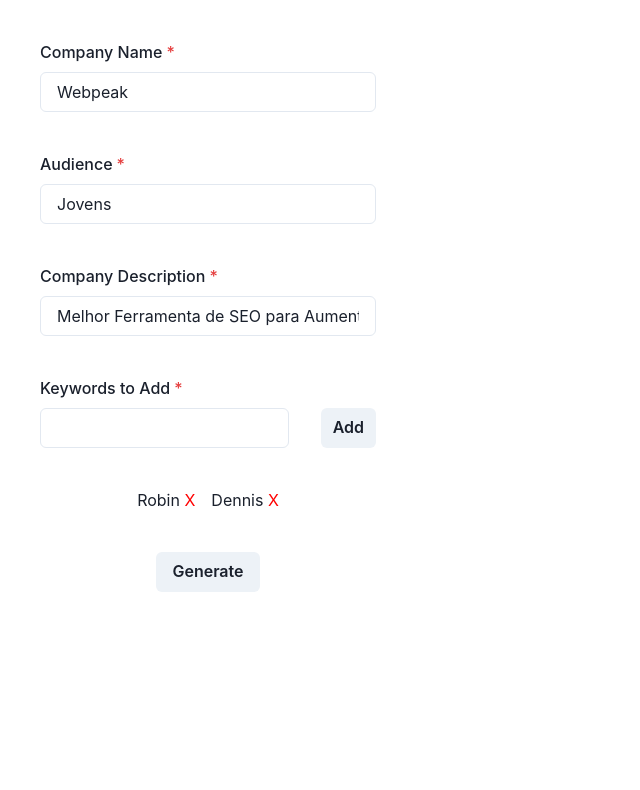
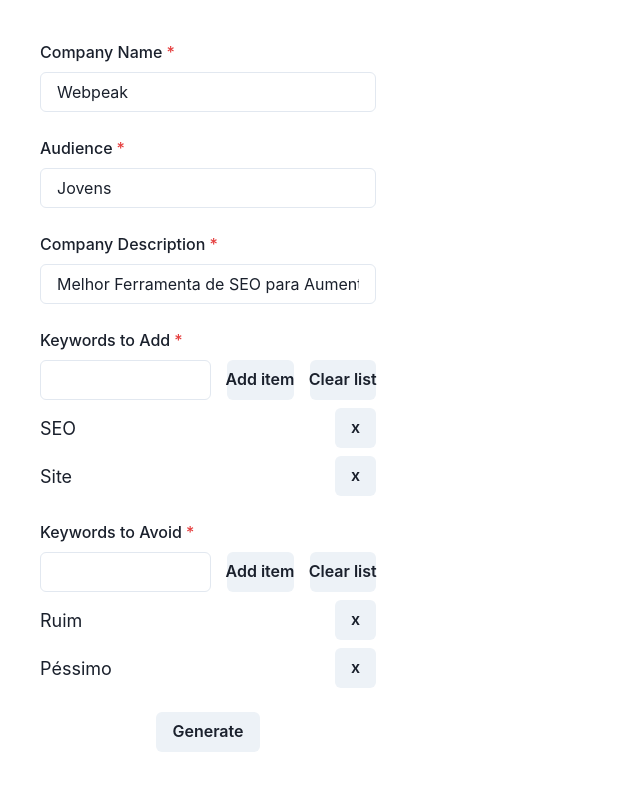
Before and after one commit to giovanafurlan/google-ads-generador, a Next.js app: page / in a window 1280 px wide. Shown: the top 790 px of the page, without its empty margins (0-640 px from the left). Built offline with nearby package versions, Linux system fonts and the light colour scheme.

Commit message:
Palavras chaves

```diff
--- a/pages/api/generateD.js
+++ /dev/null
@@ -1,75 +0,0 @@
-var axios = require("axios");
-
-export default function handler(req, res) {
-  const company = req.query.company || "";
-  if (company.trim().length === 0) {
-    res.status(400).json({
-      error: {
-        message: "Insira uma empresa válida",
-      },
-    });
-    return;
-  }
-
-  const resume = req.query.resume || "";
-  if (resume.trim().length === 0) {
-    res.status(400).json({
-      error: {
-        message: "Insira um resumo válido",
-      },
-    });
-    return;
-  }
-
-  const audience = req.query.audience || "";
-  if (audience.trim().length === 0) {
-    res.status(400).json({
-      error: {
-        message: "Insira uma audiência válida",
-      },
-    });
-    return;
-  }
-
-  var data = JSON.stringify({
-    model: "text-davinci-003",
-    prompt: `Escreva em formato de lista ordenada, duas criativas descrições com no máximo 30 caracteres cada, para a referente empresa com seu respectivo resumo que irá rodar no Google Ads com público alvo ${audience}
-    Empresa: ${company}
-    Descrição: ${resume}`,
-    temperature: 0.5,
-    max_tokens: 1000,
-    top_p: 1,
-    frequency_penalty: 0,
-    presence_penalty: 0,
-  });
-
-  var config = {
-    method: "post",
-    url: "https://api.openai.com/v1/completions",
-    headers: {
-      "Content-Type": "application/json",
-      Authorization: `Bearer ${process.env.OPENAI_API_KEY}`,
-    },
-    data: data,
-  };
-
-  axios(config)
-    .then(function (response) {
-      res.status(200).json(response.data);
-      console.log(JSON.stringify(response.data));
-    })
-    .catch(function (error) {
-      console.log(error);
-      if (error.response) {
-        console.error(error.response.status, error.response.data);
-        res.status(error.response.status).json(error.response.data);
-      } else {
-        console.error(`Error with OpenAI API request: ${error.message}`);
-        res.status(500).json({
-          error: {
-            message: "An error occurred during your request.",
-          },
-        });
-      }
-    });
-}
--- a/pages/api/generateDescription.js
+++ b/pages/api/generateDescription.js
@@ -1,64 +1,68 @@
-import { Configuration, OpenAIApi } from "openai";
+var axios = require("axios");
 
-const configuration = new Configuration({
-  apiKey: process.env.OPENAI_API_KEY,
-});
-const openai = new OpenAIApi(configuration);
-
-export default async function (req, res) {
-  if (!configuration.apiKey) {
-    res.status(500).json({
+export default function handler(req, res) {
+  const company = req.query.company || "";
+  if (company.trim().length === 0) {
+    res.status(400).json({
       error: {
-        message:
-          "OpenAI API key not configured, please follow instructions in README.md",
+        message: "Insira uma empresa válida",
       },
     });
     return;
   }
 
-  const company = req.body.company || "";
-  if (company.trim().length === 0) {
+  const resume = req.query.resume || "";
+  if (resume.trim().length === 0) {
     res.status(400).json({
       error: {
-        message: "Please enter a valid company",
+        message: "Insira um resumo válido",
       },
     });
     return;
   }
 
-  const resume = req.body.resume || "";
-  if (resume.trim().length === 0) {
+  const audience = req.query.audience || "";
+  if (audience.trim().length === 0) {
     res.status(400).json({
       error: {
-        message: "Please enter a valid resume",
+        message: "Insira uma audiência válida",
       },
     });
     return;
   }
 
-  const audience = req.body.audience || "";
-  if (audience.trim().length === 0) {
-    res.status(400).json({
-      error: {
-        message: "Please enter a valid audience",
-      },
-    });
-    return;
-  }
+  const keywords = req.query.keywords;
+  const avoidKeywords = req.query.avoidKeywords;
 
-  try {
-    const completion = await openai.createCompletion({
+  var data = JSON.stringify({
     model: "text-davinci-003",
-      prompt: generatePrompt(company, resume, audience),
-      temperature: 1,
-      max_tokens: 1000,
+    prompt: `Escreva duas criativas descrições com no máximo 90 caracteres cada, e separados por uma barra "/", com as seguintes palavras chaves ${keywords} e evitando as palavras ${avoidKeywords}, para a referente empresa com seu respectivo resumo que irá rodar no Google Ads para o público alvo ${audience}
+    Empresa: ${company}
+    Descrição: ${resume}`,
+    temperature: 0.5,
+    max_tokens: 2000,
     top_p: 1,
     frequency_penalty: 0,
     presence_penalty: 0,
   });
-    res.status(200).json({ result: completion.data.choices[0].text });
-  } catch (error) {
-    // Consider adjusting the error handling logic for your use case
+
+  var config = {
+    method: "post",
+    url: "https://api.openai.com/v1/completions",
+    headers: {
+      "Content-Type": "application/json",
+      Authorization: `Bearer ${process.env.OPENAI_API_KEY}`,
+    },
+    data: data,
+  };
+
+  axios(config)
+    .then(function (response) {
+      res.status(200).json(response.data);
+      console.log(JSON.stringify(response.data));
+    })
+    .catch(function (error) {
+      console.log(error);
       if (error.response) {
         console.error(error.response.status, error.response.data);
         res.status(error.response.status).json(error.response.data);
@@ -70,18 +74,5 @@
           },
         });
       }
+    });
 }
-}
-
-function generatePrompt(company, resume, audience) {
-  const capitalizedCompany =
-    company[0].toUpperCase() + company.slice(1).toLowerCase();
-  const capitalizedResume =
-    resume[0].toUpperCase() + resume.slice(1).toLowerCase();
-  const capitalizedAudience =
-    audience[0].toUpperCase() + audience.slice(1).toLowerCase();
-  return `Escreva 2 criativos resumos com no máximo 90 caracteres cada, para a referente empresa com seu respectivo resumo que irá rodar no Google Ads com público alvo ${capitalizedAudience}
-
-    Empresa: ${capitalizedCompany}
-    Descrição: ${capitalizedResume}`;
-}
--- a/pages/api/generateT.js
+++ /dev/null
@@ -1,75 +0,0 @@
-var axios = require("axios");
-
-export default function handler(req, res) {
-  const company = req.query.company || "";
-  if (company.trim().length === 0) {
-    res.status(400).json({
-      error: {
-        message: "Insira uma empresa válida",
-      },
-    });
-    return;
-  }
-
-  const resume = req.query.resume || "";
-  if (resume.trim().length === 0) {
-    res.status(400).json({
-      error: {
-        message: "Insira um resumo válido",
-      },
-    });
-    return;
-  }
-
-  const audience = req.query.audience || "";
-  if (audience.trim().length === 0) {
-    res.status(400).json({
-      error: {
-        message: "Insira uma audiência válida",
-      },
-    });
-    return;
-  }
-
-  var data = JSON.stringify({
-    model: "text-davinci-003",
-    prompt: `Escreva em formato de lista ordenada, três criativos títulos com no máximo 30 caracteres cada, para a referente empresa com seu respectivo resumo que irá rodar no Google Ads com público alvo ${audience}
-    Empresa: ${company}
-    Descrição: ${resume}`,
-    temperature: 0.5,
-    max_tokens: 1000,
-    top_p: 1,
-    frequency_penalty: 0,
-    presence_penalty: 0,
-  });
-
-  var config = {
-    method: "post",
-    url: "https://api.openai.com/v1/completions",
-    headers: {
-      "Content-Type": "application/json",
-      Authorization: `Bearer ${process.env.OPENAI_API_KEY}`,
-    },
-    data: data,
-  };
-
-  axios(config)
-    .then(function (response) {
-      res.status(200).json(response.data);
-      console.log(JSON.stringify(response.data));
-    })
-    .catch(function (error) {
-      console.log(error);
-      if (error.response) {
-        console.error(error.response.status, error.response.data);
-        res.status(error.response.status).json(error.response.data);
-      } else {
-        console.error(`Error with OpenAI API request: ${error.message}`);
-        res.status(500).json({
-          error: {
-            message: "An error occurred during your request.",
-          },
-        });
-      }
-    });
-}
--- a/pages/api/generateTitle.js
+++ b/pages/api/generateTitle.js
@@ -1,64 +1,69 @@
-import { Configuration, OpenAIApi } from "openai";
+var axios = require("axios");
 
-const configuration = new Configuration({
-  apiKey: process.env.OPENAI_API_KEY,
-});
-const openai = new OpenAIApi(configuration);
-
-export default async function (req, res) {
-  if (!configuration.apiKey) {
-    res.status(500).json({
+export default function handler(req, res) {
+  const company = req.query.company || "";
+  if (company.trim().length === 0) {
+    res.status(400).json({
       error: {
-        message:
-          "OpenAI API key not configured, please follow instructions in README.md",
+        message: "Insira uma empresa válida",
       },
     });
     return;
   }
 
-  const company = req.body.company || "";
-  if (company.trim().length === 0) {
+  const resume = req.query.resume || "";
+  if (resume.trim().length === 0) {
     res.status(400).json({
       error: {
-        message: "Please enter a valid company",
+        message: "Insira um resumo válido",
       },
     });
     return;
   }
 
-  const resume = req.body.resume || "";
-  if (resume.trim().length === 0) {
+  const audience = req.query.audience || "";
+  if (audience.trim().length === 0) {
     res.status(400).json({
       error: {
-        message: "Please enter a valid resume",
+        message: "Insira uma audiência válida",
       },
     });
     return;
   }
 
-  const audience = req.body.audience || "";
-  if (audience.trim().length === 0) {
-    res.status(400).json({
-      error: {
-        message: "Please enter a valid audience",
-      },
-    });
-    return;
-  }
+  const keywords = req.query.keywords;
+  const avoidKeywords = req.query.avoidKeywords;
 
-  try {
-    const completion = await openai.createCompletion({
+  var data = JSON.stringify({
     model: "text-davinci-003",
-      prompt: generatePrompt(company, resume, audience),
+    prompt: `Escreva três criativos títulos com no máximo 30 caracteres cada, e separados por uma barra "/", com as seguintes palavras chaves ${keywords} e evitando as palavras ${avoidKeywords}, para a referente empresa com seu respectivo resumo que irá rodar no Google Ads para o público alvo ${audience}
+    Empresa: ${company}
+    Descrição: ${resume}`,
     temperature: 0.5,
-      max_tokens: 1000,
+    max_tokens: 2000,
     top_p: 1,
     frequency_penalty: 0,
     presence_penalty: 0,
   });
-    res.status(200).json({ result: completion.data.choices[0].text });
-  } catch (error) {
-    // Consider adjusting the error handling logic for your use case
+
+  var config = {
+    method: "post",
+    url: "https://api.openai.com/v1/completions",
+    headers: {
+      "Content-Type": "application/json",
+      Authorization: `Bearer ${process.env.OPENAI_API_KEY}`,
+    },
+    data: data,
+  };
+
+  axios(config)
+    .then(function (response) {
+      res.status(200).json(response.data);
+      console.log(JSON.stringify(response.data));
+      console.log(data);
+    })
+    .catch(function (error) {
+      console.log(error);
       if (error.response) {
         console.error(error.response.status, error.response.data);
         res.status(error.response.status).json(error.response.data);
@@ -70,18 +75,5 @@
           },
         });
       }
+    });
 }
-}
-
-function generatePrompt(company, resume, audience) {
-  const capitalizedCompany =
-    company[0].toUpperCase() + company.slice(1).toLowerCase();
-  const capitalizedResume =
-    resume[0].toUpperCase() + resume.slice(1).toLowerCase();
-  const capitalizedAudience =
-    audience[0].toUpperCase() + audience.slice(1).toLowerCase();
-  return `Escreva 3 criativos títulos com no máximo 30 caracteres cada, para a referente empresa com seu respectivo resumo que irá rodar no Google Ads com público alvo ${capitalizedAudience}
-
-  Empresa: ${capitalizedCompany}
-  Descrição: ${capitalizedResume}`;
-}
--- a/pages/index.jsx
+++ b/pages/index.jsx
@@ -8,7 +8,6 @@
   Grid,
   GridItem,
   Input,
-  ListItem,
   Select,
   Tag,
   TagLabel,
@@ -19,21 +18,9 @@
   AiFillEdit
 } from 'react-icons/ai';
 import Head from "next/head";
-import { v4 as uuidv4 } from "uuid";
 import { getDescriptions, getTitles } from "../services/getApis";
 
 export default function Home() {
-
-  const initialList = [
-    {
-      id: "a",
-      name: "Robin"
-    },
-    {
-      id: "b",
-      name: "Dennis"
-    }
-  ];
 
   const [isLoadingT, setIsLoadingT] = useState(false);
   const [isLoadingD, setIsLoadingD] = useState(false);
@@ -42,8 +29,16 @@
   const [company, setCompany] = useState('Webpeak');
   const [audience, setAudience] = useState('Jovens');
   const [resume, setResume] = useState('Melhor Ferramenta de SEO para Aumentar o Tráfego Orgânico do seu site');
-  const [resultTitle, setResultTitle] = useState();
-  const [resultDescription, setResultDescription] = useState();
+  const [resultTitle, setResultTitle] = useState([]);
+  const [resultDescription, setResultDescription] = useState([]);
+
+  const [keywords, setKeywords] = useState(['SEO', 'Site']);
+  const [id, setId] = useState(1);
+  const [name, setName] = useState('');
+
+  const [avoidKeywords, setAvoidKeywords] = useState(['Ruim', 'Péssimo']);
+  const [id2, setId2] = useState(1);
+  const [name2, setName2] = useState('');
 
   async function onSubmit() {
 
@@ -52,7 +47,7 @@
 
     setVisibility('visible');
 
-    getTitles(company, resume, audience)
+    getTitles(company, resume, audience, keywords, avoidKeywords)
       .then((res) => {
         // console.log(res);
 
@@ -74,7 +69,7 @@
       })
       .finally();
 
-    getDescriptions(company, resume, audience)
+    getDescriptions(company, resume, audience, keywords, avoidKeywords)
       .then((res) => {
         // console.log(res);
 
@@ -95,35 +90,46 @@
         console.log(err);
       })
       .finally();
+
+    setCompany('');
+    setAudience('');
+    setResume('');
+    // setKeywords('');
+    // setAvoidKeywords('');
   }
 
-  const [list, setList] = useState(initialList);
-  const [name, setname] = useState("");
-
-  const handleChange = (event) => {
-    setname(event.target.value);
+  const handleAddClick = (event) => {
+    event.preventDefault();
+    if (name != '') {
+      setId(id => id + 1);
+      setKeywords(list => [...list, id + '- ' + name]);
+      setName('');
     }
 
-  const handleKeyDown = (event) => {
-    if (event.key === "Enter") {
-      // const newList = list.concat({ name, id: uuidv4() });
-      // setList(newList);
-      // setname("");
-      handleAdd();
+    if (name2 != '') {
+      setId2(id => id + 1);
+      setAvoidKeywords(list => [...list, id2 + '- ' + name2]);
+      setName2('');
     }
   }
 
-  const handleAdd = () => {
-    const newList = list.concat({ name, id: uuidv4() });
-    setList(newList);
-    setname("");
+  const handleClear = () => {
+    setId(0);
+    setKeywords([]);
   }
 
-  const deleteItem = (id) => () => {
+  const handleClear2 = () => {
+    setId2(0);
+    setAvoidKeywords([]);
+  }
 
-      setList(todos => todos.filter((item) => item.id !== id));
+  const handleEdit = () => {
+    const titles = resultTitle?.split('/');
+    const descriptions = resultDescription?.split('/');
 
-  };
+    console.log(titles);
+    console.log(descriptions);
+  }
 
   const fields = [
     {
@@ -146,21 +152,7 @@
       title: 'Company Description',
       value: resume,
       onChange: (e) => setResume(e.target.value)
-    },
-    // {
-    //   isRequired: true,
-    //   id: 'keywords',
-    //   title: 'Product Keywords',
-    //   value: name,
-    //   onChange: ''
-    // },
-    // {
-    //   isRequired: true,
-    //   id: 'avoid',
-    //   title: 'Keywords to Avoid',
-    //   value: '',
-    //   onChange: ''
-    // }
+    }
   ]
 
   const notesHeadline = [
@@ -208,16 +200,18 @@
   return (
     <div>
       <Head>
-        <title>OpenAI Quickstart</title>
+        <title>OpenAI</title>
       </Head>
       <Grid
-        templateColumns={'repeat(3,1fr)'}
+        templateColumns={{
+          lg: 'repeat(3,1fr)'
+        }}
         gap='4'>
         <GridItem
           p='10'>
           <form>
             <VStack
-              spacing={'10'}>
+              spacing={'6'}>
               {/* <Flex
                 gap='4'>
                 <FormLabel
@@ -226,7 +220,7 @@
                 </FormLabel>
                 <Select
                   id='input'>
-                  <option value=""></option>
+                  <option value=''></option>
                 </Select>
                 <FormLabel
                   htmlFor='output'>
@@ -234,7 +228,7 @@
                 </FormLabel>
                 <Select
                   id='output'>
-                  <option value=""></option>
+                  <option value=''></option>
                 </Select>
               </Flex> */}
               {fields.map((item, idx) => (
@@ -247,25 +241,99 @@
                   onChange={item.onChange} />
               ))}
               <Flex
+                w='full'
+                flexDir={'column'}>
+                <Flex
                   align={'center'}
-                gap='8'>
+                  gap='4'>
                   <Field
                     title={'Keywords to Add'}
                     isRequired={true}
                     value={name}
-                  onChange={handleChange}
-                  onAdd={handleAdd}
-                  handleKeyDown={handleKeyDown} />
+                    onChange={(e) => setName(e.target.value)} />
                   <Button
-                  type="button"
-                  onClick={handleAdd}
+                    onClick={handleAddClick}
                     mt='8'>
-                  Add
+                    Add item
+                  </Button>
+                  <Button
+                    onClick={handleClear}
+                    mt='8'>
+                    Clear list
                   </Button>
                 </Flex>
-              <List
-                list={list}
-                handleDelete={deleteItem(list.id)} />
+                <div>
+                  {keywords.map((item) => {
+                    const handleRemoveClick = () => {
+                      setKeywords(list => list.filter((entry) => entry !== item));
+                    };
+                    return (
+                      <Flex
+                        key={item}
+                        justifyContent={'space-between'}
+                        align='center'>
+                        <Text
+                          fontSize={'lg'}
+                          mt='2'>
+                          {item}
+                        </Text>
+                        <Button
+                          mt='2'
+                          onClick={handleRemoveClick}>
+                          x
+                        </Button>
+                      </Flex>
+                    );
+                  })}
+                </div>
+              </Flex>
+              <Flex
+                w='full'
+                flexDir={'column'}>
+                <Flex
+                  align={'center'}
+                  gap='4'>
+                  <Field
+                    title={'Keywords to Avoid'}
+                    isRequired={true}
+                    value={name2}
+                    onChange={(e) => setName2(e.target.value)} />
+                  <Button
+                    onClick={handleAddClick}
+                    mt='8'>
+                    Add item
+                  </Button>
+                  <Button
+                    onClick={handleClear2}
+                    mt='8'>
+                    Clear list
+                  </Button>
+                </Flex>
+                <div>
+                  {avoidKeywords.map((item) => {
+                    const handleRemoveClick = () => {
+                      setAvoidKeywords(list => list.filter((entry) => entry !== item));
+                    };
+                    return (
+                      <Flex
+                        key={item}
+                        justifyContent={'space-between'}
+                        align='center'>
+                        <Text
+                          fontSize={'lg'}
+                          mt='2'>
+                          {item}
+                        </Text>
+                        <Button
+                          mt='2'
+                          onClick={handleRemoveClick}>
+                          x
+                        </Button>
+                      </Flex>
+                    );
+                  })}
+                </div>
+              </Flex>
               <Button
                 value='Generate'
                 onClick={() => { onSubmit() }}>
@@ -309,7 +377,7 @@
             <Flex
               gap='2'>
               {notesHeadline.map((item, idx) => (
-                <Note
+                <Item
                   key={idx}
                   color={item.color}
                   title={item.title}
@@ -320,7 +388,7 @@
             <Flex
               gap='2'>
               {notesDescripton.map((item, idx) => (
-                <Note
+                <Item
                   key={idx}
                   color={item.color}
                   title={item.title}
@@ -329,6 +397,7 @@
               ))}
             </Flex>
             <Button
+              onClick={handleEdit}
               w='min-content'
               p='0'>
               <AiFillEdit color='black' />
@@ -340,7 +409,14 @@
   )
 }
 
-const Field = ({ isRequired, id, title, value, onChange, handleKeyDown }) => {
+const Field = ({
+  isRequired,
+  id,
+  title,
+  value,
+  onChange,
+  handleKeyDown
+}) => {
   return (
     <FormControl
       isRequired={isRequired}>
@@ -348,37 +424,27 @@
         htmlFor={id}>
         {title}
       </FormLabel>
-      <Flex
-        gap='2'>
       <Input
         id={id}
         value={value}
         onChange={onChange}
         onKeyDown={handleKeyDown} />
-      </Flex>
     </FormControl>
   )
 }
 
-const Note = ({ color, title, total, cont }) => {
+const Item = ({
+  color,
+  title,
+  total,
+  cont }) => {
   return (
     <Tag
-      colorScheme={color}>
+      colorScheme={color}
+      fontSize='16px'>
       <TagLabel>
         {title}{' '}{total}/{cont}{' '}char
       </TagLabel>
     </Tag>
   )
 }
-
-const List = ({ list, handleDelete }) => {
-  return (
-    <Flex
-      flexWrap={'wrap'}
-      gap='4'>
-      {list.map((item) => {
-        return <Text key={item.id}>{item.name} <span onClick={handleDelete} style={{ color: 'red', cursor: 'pointer' }}>X</span></Text>;
-      })}
-    </Flex>
-  );
-};
--- a/services/getApis.js
+++ b/services/getApis.js
@@ -1,9 +1,9 @@
 import axios from "axios";
 
-const getTitles = async (company, resume, audience) => {
+const getTitles = async (company, resume, audience, keywords, avoidKeywords) => {
   return axios
-    .get("/api/generateT", {
-      params: { company: company, resume: resume, audience: audience },
+    .get("/api/generateTitle", {
+      params: { company: company, resume: resume, audience: audience, keywords: keywords, avoidKeywords: avoidKeywords },
     })
     .then((e) => {
       return e.data;
@@ -14,10 +14,10 @@
     });
 };
 
-const getDescriptions = async (company, resume, audience) => {
+const getDescriptions = async (company, resume, audience, keywords, avoidKeywords) => {
   return axios
-    .get("/api/generateD", {
-      params: { company: company, resume: resume, audience: audience },
+    .get("/api/generateDescription", {
+      params: { company: company, resume: resume, audience: audience, keywords: keywords, avoidKeywords: avoidKeywords },
     })
     .then((e) => {
       return e.data;
```
Lines whose indentation alone changed are shown as unchanged.
